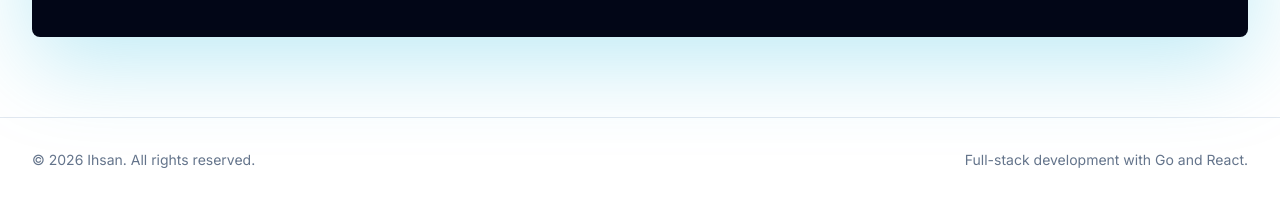
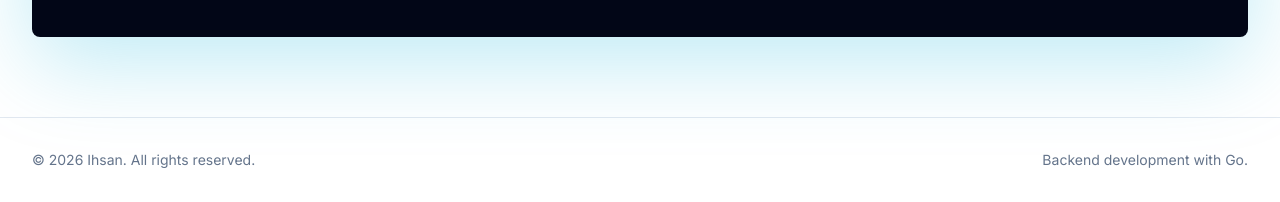
Before and after one commit to ihsan-alif/portfolio-website, a plain HTML site: page index.html in a window 1280 px wide. Shown: the part 4400-4602 px from the top of the page. Drawn offline with nearby package versions, Linux system fonts and the light colour scheme.

Commit message:
improve portfolio

```diff
--- a/index.html
+++ b/index.html
@@ -984,7 +984,7 @@
         class="mx-auto flex max-w-7xl flex-col gap-4 px-4 text-sm text-slate-500 dark:text-slate-400 sm:flex-row sm:items-center sm:justify-between sm:px-6 lg:px-8"
       >
         <p>© <span id="year"></span> Ihsan. All rights reserved.</p>
-        <p>Full-stack development with Go and React.</p>
+        <p>Backend development with Go.</p>
       </div>
     </footer>
 
```
